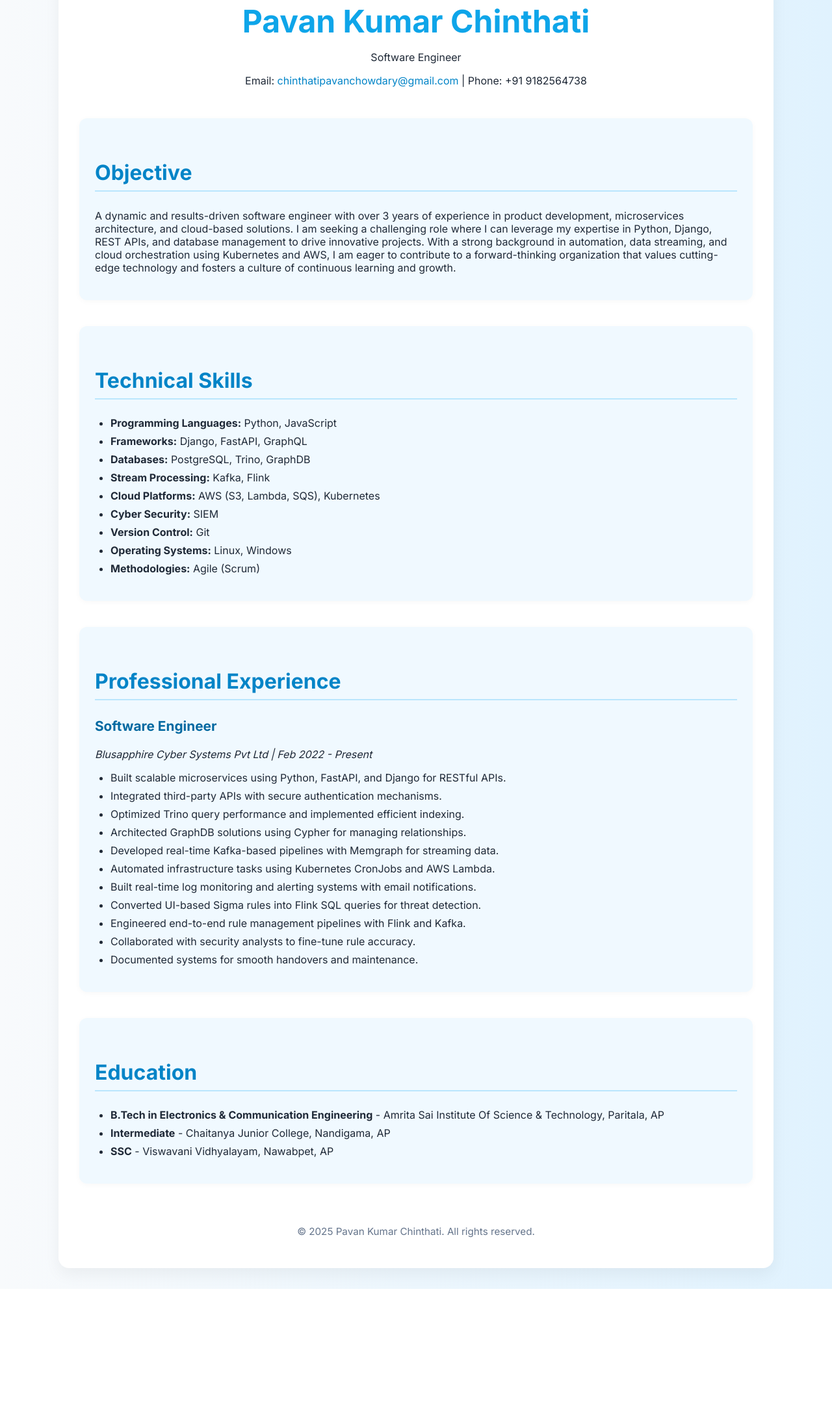
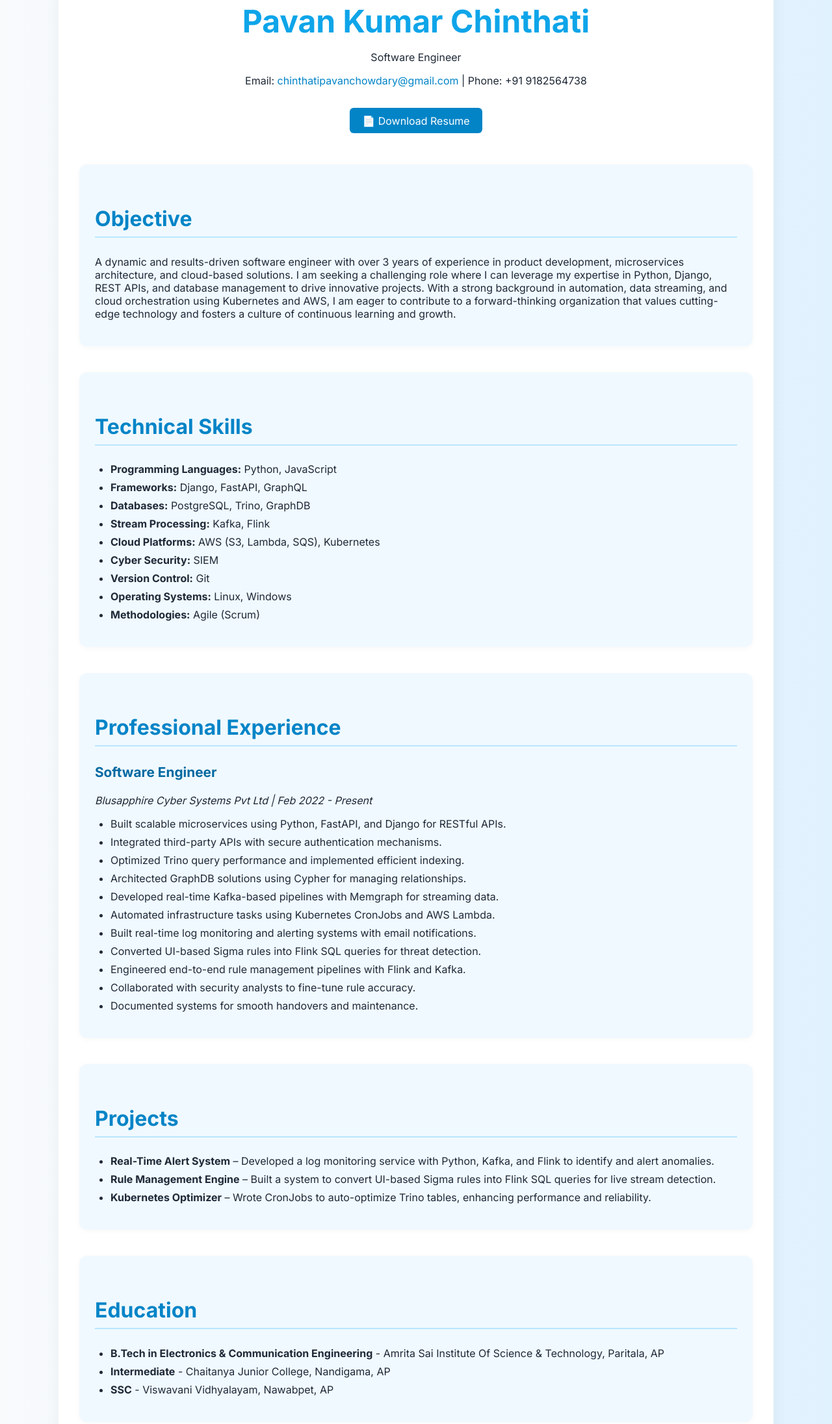
Before and after one commit to pavanchinthati/Myportfolio, a plain HTML site: page index.html in a window 1280 px wide. Shown: the part 93-2285 px from the top of the page at 65% size. Before the commit the page ends 2077 px from the top, so only its background shows below. Drawn offline with Linux system fonts and the light colour scheme.

Commit message:
Update index.html

```diff
--- a/index.html
+++ b/index.html
@@ -5,6 +5,8 @@
   <meta name="viewport" content="width=device-width, initial-scale=1.0" />
   <title>Pavan Kumar Chinthati - Portfolio</title>
   <link href="https://fonts.googleapis.com/css2?family=Inter:wght@400;600;700&display=swap" rel="stylesheet" />
+  <link rel="icon" href="favicon.ico" type="image/x-icon">
+  <meta name="description" content="Portfolio of Pavan Kumar Chinthati, Software Engineer specializing in Python, FastAPI, Kubernetes and Cybersecurity.">
   <style>
     * {
       box-sizing: border-box;
@@ -77,6 +79,21 @@
       box-shadow: 0 2px 10px rgba(0,0,0,0.03);
     }
 
+    .download-btn {
+      display: inline-block;
+      margin-top: 1rem;
+      padding: 0.6rem 1.2rem;
+      background-color: #0284c7;
+      color: white;
+      border-radius: 6px;
+      text-decoration: none;
+      transition: background-color 0.3s ease;
+    }
+
+    .download-btn:hover {
+      background-color: #0369a1;
+    }
+
     footer {
       text-align: center;
       margin-top: 4rem;
@@ -91,6 +108,7 @@
       <h1>Pavan Kumar Chinthati</h1>
       <p>Software Engineer</p>
       <p>Email: <a href="mailto:chinthatipavanchowdary@gmail.com">chinthatipavanchowdary@gmail.com</a> | Phone: +91 9182564738</p>
+      <a href="Pavan_Kumar_Chinthati_Resume.pdf" class="download-btn" download>📄 Download Resume</a>
     </header>
 
     <section class="section">
@@ -140,6 +158,15 @@
     </section>
 
     <section class="section">
+      <h2>Projects</h2>
+      <ul>
+        <li><strong>Real-Time Alert System</strong> – Developed a log monitoring service with Python, Kafka, and Flink to identify and alert anomalies.</li>
+        <li><strong>Rule Management Engine</strong> – Built a system to convert UI-based Sigma rules into Flink SQL queries for live stream detection.</li>
+        <li><strong>Kubernetes Optimizer</strong> – Wrote CronJobs to auto-optimize Trino tables, enhancing performance and reliability.</li>
+      </ul>
+    </section>
+
+    <section class="section">
       <h2>Education</h2>
       <ul>
         <li><strong>B.Tech in Electronics & Communication Engineering</strong> - Amrita Sai Institute Of Science & Technology, Paritala, AP</li>
```
